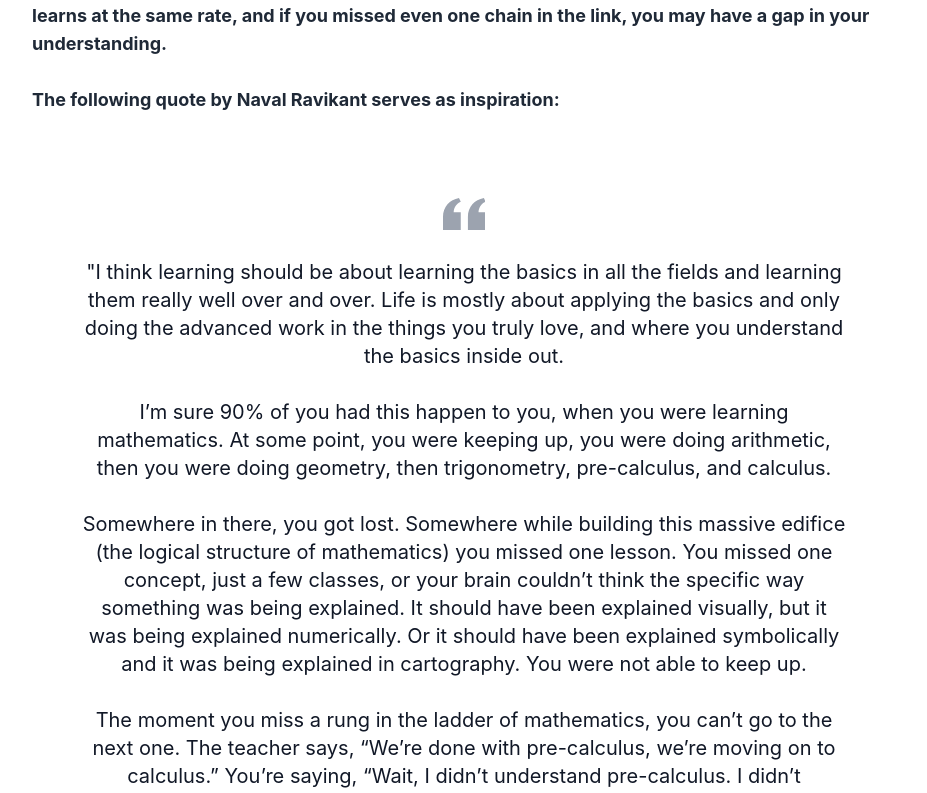
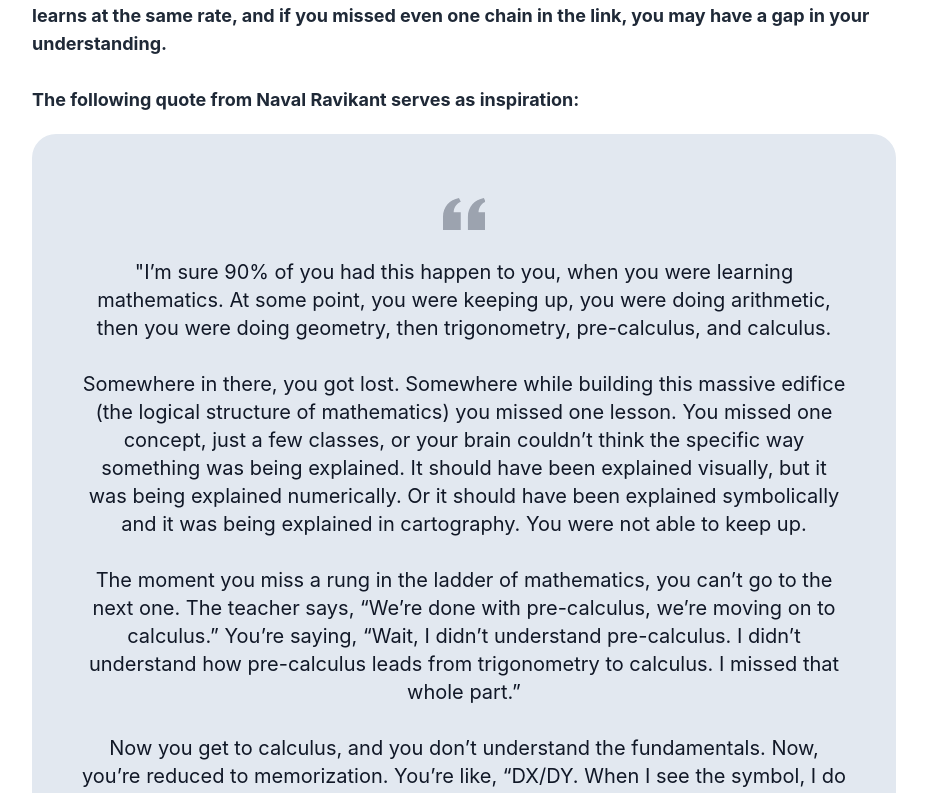
Before and after one commit to paradimes/FUNdamentals, a React (Vite) app in the folder client/: page /about in a window 1280 px wide. Shown: the part 262-1055 px from the top of the page, without its empty margins (176-1103 px from the left). Built offline with nearby package versions, Linux system fonts and the light colour scheme.

Commit message:
navbar highlight

```diff
--- a/client/src/components/Logos.jsx
+++ b/client/src/components/Logos.jsx
@@ -11,7 +11,7 @@
         <h2 className="mb-8 lg:mb-16 text-3xl font-extrabold tracking-tight leading-tight text-center text-gray-900 dark:text-white md:text-4xl">
           You&apos;re in good hands
         </h2>
-        <div className="grid grid-cols-2 gap-8 text-gray-500 sm:gap-12 md:grid-cols-3 lg:grid-cols-4 bg-gray-200 dark:bg-gray-400 p-10 lg:p-0 items-center justify-center rounded-full">
+        <div className="grid grid-cols-2 gap-8 text-gray-500 sm:gap-12 md:grid-cols-3 lg:grid-cols-4 bg-gray-200 dark:bg-slate-500 p-10 lg:p-0 items-center justify-center rounded-full">
           <a href="#" className="flex justify-center items-center">
             <img src={MIT} className="h-9" />
           </a>
--- a/client/src/components/Navbar.jsx
+++ b/client/src/components/Navbar.jsx
@@ -2,10 +2,13 @@
 import React from "react";
 import LogoutButton from "./LogoutButton";
 import LoginButtonAuth0 from "./LoginButtonAuth0";
-import { Link } from "react-router-dom";
+import { Link, useLocation } from "react-router-dom";
 import NavbarCollapsed from "./NavbarCollapsed";
 
 export default function Navbar({ isAuthenticated }) {
+  const location = useLocation();
+  const path = location.pathname;
+
   return (
     <nav className="bg-white border-gray-200 dark:bg-gray-900">
       <div className="max-w-screen-xl flex flex-wrap items-center justify-between mx-auto p-4">
@@ -25,7 +28,9 @@
             <li>
               <Link
                 to="/welcome"
-                className="block py-2 pl-3 pr-4 text-gray-900 rounded hover:bg-gray-100 md:hover:bg-transparent md:border-0 md:hover:text-blue-700 md:p-0 dark:text-white md:dark:hover:text-blue-500 dark:hover:bg-gray-700 dark:hover:text-white md:dark:hover:bg-transparent"
+                className={`block py-2 pl-3 pr-4 text-gray-900 rounded hover:bg-gray-100 md:hover:bg-transparent md:border-0 md:hover:text-blue-700 md:p-0 dark:text-white md:dark:hover:text-blue-500 dark:hover:bg-gray-700 dark:hover:text-white md:dark:hover:bg-transparent ${
+                  path === "/welcome" && "text-blue-700 dark:text-blue-600"
+                }`}
                 aria-current="page"
               >
                 Home
@@ -34,7 +39,9 @@
             <li>
               <Link
                 to="/about"
-                className="block py-2 pl-3 pr-4 text-gray-900 rounded hover:bg-gray-100 md:hover:bg-transparent md:border-0 md:hover:text-blue-700 md:p-0 dark:text-white md:dark:hover:text-blue-500 dark:hover:bg-gray-700 dark:hover:text-white md:dark:hover:bg-transparent"
+                className={`block py-2 pl-3 pr-4 text-gray-900 rounded hover:bg-gray-100 md:hover:bg-transparent md:border-0 md:hover:text-blue-700 md:p-0 dark:text-white md:dark:hover:text-blue-500 dark:hover:bg-gray-700 dark:hover:text-white md:dark:hover:bg-transparent ${
+                  path === "/about" && "text-blue-700 dark:text-blue-600"
+                }`}
               >
                 About
               </Link>
@@ -42,7 +49,9 @@
             <li>
               <Link
                 to="/courses"
-                className="block py-2 pl-3 pr-4 text-gray-900 rounded hover:bg-gray-100 md:hover:bg-transparent md:border-0 md:hover:text-blue-700 md:p-0 dark:text-white md:dark:hover:text-blue-500 dark:hover:bg-gray-700 dark:hover:text-white md:dark:hover:bg-transparent"
+                className={`block py-2 pl-3 pr-4 text-gray-900 rounded hover:bg-gray-100 md:hover:bg-transparent md:border-0 md:hover:text-blue-700 md:p-0 dark:text-white md:dark:hover:text-blue-500 dark:hover:bg-gray-700 dark:hover:text-white md:dark:hover:bg-transparent ${
+                  path === "/courses" && "text-blue-700 dark:text-blue-600"
+                }`}
               >
                 Courses{" "}
               </Link>
@@ -52,7 +61,9 @@
                 <li>
                   <Link
                     to="/account"
-                    className="block py-2 pl-3 pr-4 text-gray-900 rounded hover:bg-gray-100 md:hover:bg-transparent md:border-0 md:hover:text-blue-700 md:p-0 dark:text-white md:dark:hover:text-blue-500 dark:hover:bg-gray-700 dark:hover:text-white md:dark:hover:bg-transparent"
+                    className={`block py-2 pl-3 pr-4 text-gray-900 rounded hover:bg-gray-100 md:hover:bg-transparent md:border-0 md:hover:text-blue-700 md:p-0 dark:text-white md:dark:hover:text-blue-500 dark:hover:bg-gray-700 dark:hover:text-white md:dark:hover:bg-transparent ${
+                      path === "/account" && "text-blue-700 dark:text-blue-600"
+                    }`}
                   >
                     My Account
                   </Link>
--- a/client/src/components/Quote.jsx
+++ b/client/src/components/Quote.jsx
@@ -3,7 +3,7 @@
 
 export default function Quote() {
   return (
-    <section className="bg-white dark:bg-slate-600 rounded-3xl ">
+    <section className="bg-slate-200 dark:bg-slate-600 rounded-3xl ">
       <div className="max-w-screen-xl px-4 py-8 mx-auto text-center lg:py-16 lg:px-6 ">
         <figure className="max-w-screen-md mx-auto">
           <svg
@@ -19,16 +19,9 @@
           </svg>
           <blockquote>
             <p className="text-xl font-normal text-gray-900 dark:text-white ">
-              &quot;I think learning should be about learning the basics in all
-              the fields and learning them really well over and over. Life is
-              mostly about applying the basics and only doing the advanced work
-              in the things you truly love, and where you understand the basics
-              inside out.
-              <br />
-              <br />
-              I’m sure 90% of you had this happen to you, when you were learning
-              mathematics. At some point, you were keeping up, you were doing
-              arithmetic, then you were doing geometry, then trigonometry,
+              &quot;I’m sure 90% of you had this happen to you, when you were
+              learning mathematics. At some point, you were keeping up, you were
+              doing arithmetic, then you were doing geometry, then trigonometry,
               pre-calculus, and calculus.
               <br />
               <br />
@@ -58,6 +51,13 @@
               <br />
               We teach all these kids calculus and they walk out not
               understanding calculus at all.&quot;
+              <br />
+              <br />
+              &quot;I think learning should be about learning the basics in all
+              the fields and learning them really well over and over. Life is
+              mostly about applying the basics and only doing the advanced work
+              in the things you truly love, and where you understand the basics
+              inside out. &quot;
             </p>
           </blockquote>
           <figcaption className="flex items-center justify-center mt-6 space-x-3">
--- a/client/src/pages/About.jsx
+++ b/client/src/pages/About.jsx
@@ -22,7 +22,7 @@
             understanding.
             <br />
             <br />
-            The following quote by Naval Ravikant serves as inspiration:
+            The following quote from Naval Ravikant serves as inspiration:
           </p>
           <Quote />
         </div>
```
